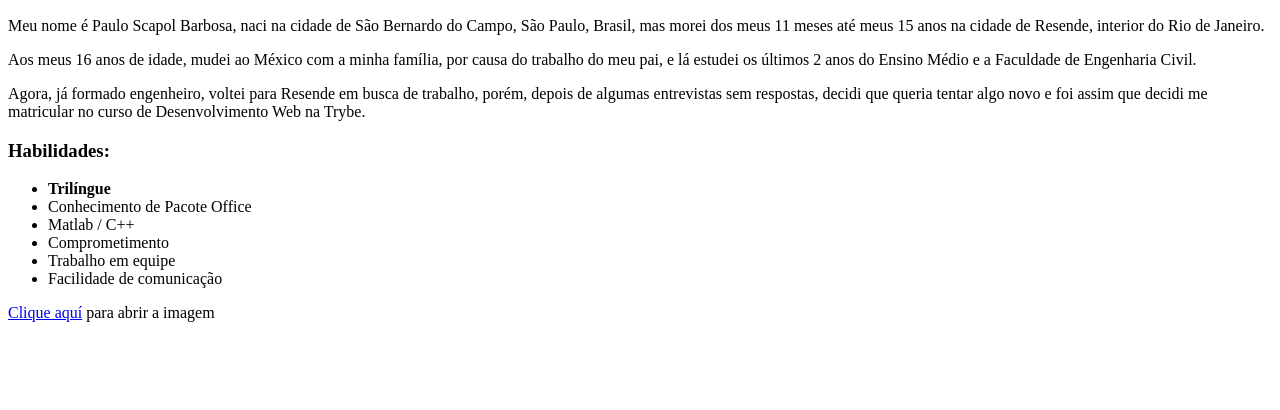
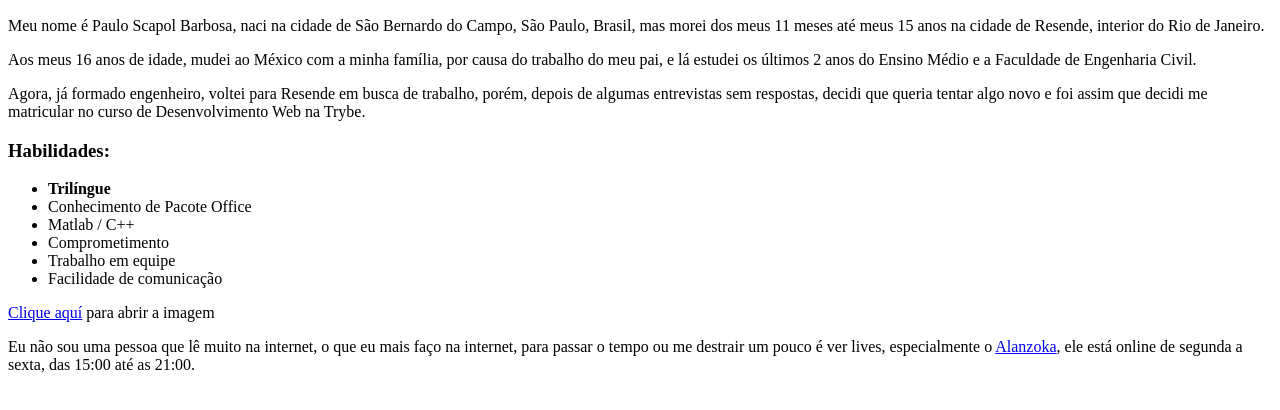
Before and after one commit to PauloScapol/PauloScapol.github.io, a plain HTML site: page index.html in a window 1280 px wide. Shown: the part 308-718 px from the top of the page. Drawn offline with Linux system fonts and the light colour scheme.

Commit message:
Adicionei link externo para o canal do Alanzoka na Twitch

```diff
--- a/index.html
+++ b/index.html
@@ -30,5 +30,10 @@
             <li>Facilidade de comunicação</li>
         </ul>
         <p><a href="Eu.jpg">Clique aquí</a> para abrir a imagem</p>
+        <p>Eu não sou uma pessoa que lê muito na internet, o que
+        eu mais faço na internet, para passar o tempo ou me destrair
+        um pouco é ver lives, especialmente o <a href="https://www.twitch.tv/alanzoka" target="_blank">Alanzoka</a>,
+        ele está online de segunda a sexta, das 15:00 até as 21:00.
+        </p>
     </body>
 </html>
```
